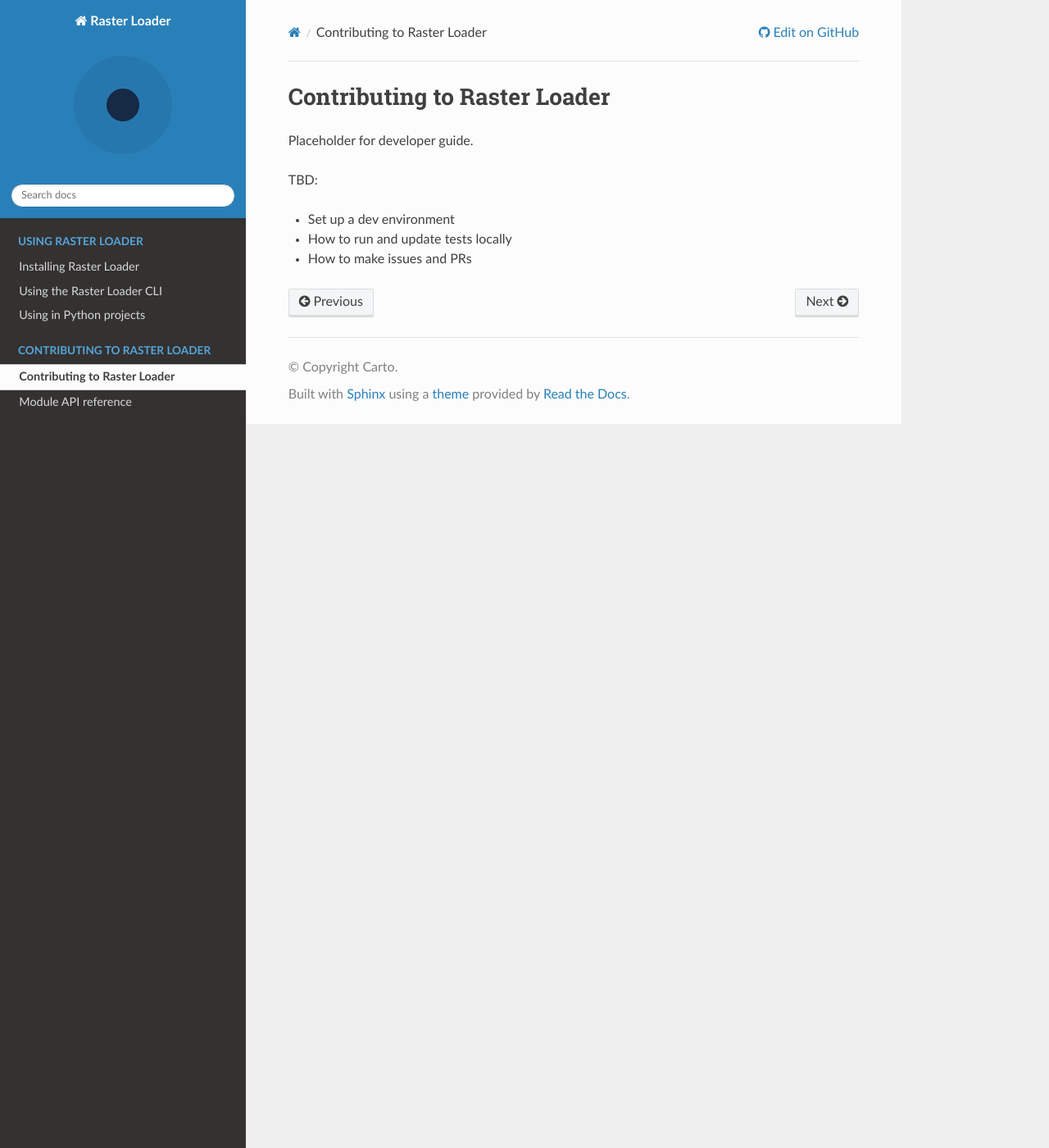
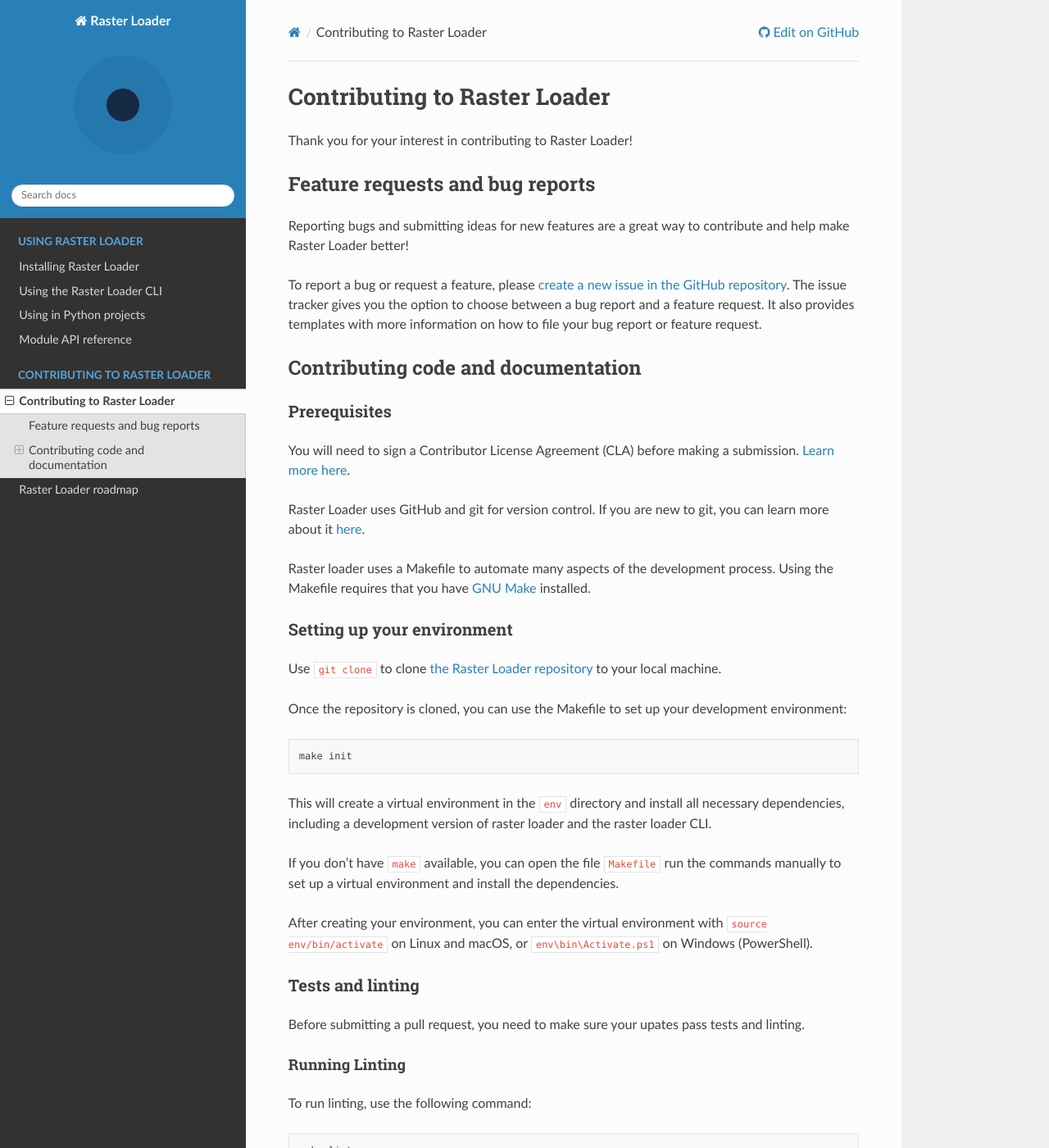
Before and after one commit to CartoDB/raster-loader, a Sphinx documentation site: the page built from docs/source/developer_guide/contribute.md, in a window 1280 px wide and 1400 px high. Shown: the whole window at 82% size. Built offline with Sphinx 7.4.7 and the Read the Docs theme 2.0.0, drawn with Linux system fonts in a browser that asks for light colours; the version number could not be read and is left out; some of the changed text lies outside the part shown.

Commit message:
Add developer docs

````diff
--- a/docs/source/conf.py
+++ b/docs/source/conf.py
@@ -22,15 +22,23 @@ language = "en"
 # https://www.sphinx-doc.org/en/master/usage/configuration.html#general-configuration
 
 extensions = [
+    "myst_parser",
+    "sphinx_click",
+    "sphinx_rtd_theme",
     "sphinx.ext.autodoc",
     "sphinx.ext.coverage",
-    "sphinx_click",
-    "sphinx_rtd_theme",
     "sphinx.ext.napoleon",
 ]
 
 templates_path = ["_templates"]
 exclude_patterns = []
+
+source_suffix = {
+    '.rst': 'restructuredtext',
+    '.txt': 'markdown',
+    '.md': 'markdown',
+}
+
 
 # -- Options for HTML output -------------------------------------------------
 # https://www.sphinx-doc.org/en/master/usage/configuration.html#options-for-html-output
--- /dev/null
+++ b/docs/source/developer_guide/contribute.md
@@ -0,0 +1,2 @@
+```{include} ../../../CONTRIBUTING.md
+```
--- a/docs/source/developer_guide/contribute.rst
+++ /dev/null
@@ -1,12 +0,0 @@
-.. _contribute:
-
-Contributing to Raster Loader
-=============================
-
-Placeholder for developer guide.
-
-TBD:
-
-* Set up a dev environment
-* How to run and update tests locally
-* How to make issues and PRs
--- /dev/null
+++ b/docs/source/developer_guide/roadmap.md
@@ -0,0 +1,2 @@
+```{include} ../../../ROADMAP.md
+```
--- a/docs/source/index.rst
+++ b/docs/source/index.rst
@@ -21,10 +21,11 @@ This documentation contains the following sections:
    user_guide/installation
    user_guide/cli
    user_guide/use_with_python
+   user_guide/modules/raster_loader
 
 .. toctree::
    :caption: Contributing to Raster Loader
    :maxdepth: 1
 
    developer_guide/contribute
-   developer_guide/modules/raster_loader
+   developer_guide/roadmap
--- a/docs/source/user_guide/installation.rst
+++ b/docs/source/user_guide/installation.rst
@@ -8,6 +8,14 @@ Raster Loader is available on PyPI_ and can be installed with pip_:
 .. code-block:: bash
 
    pip install raster-loader
+
+To install from source:
+
+.. code-block:: bash
+
+   git clone https://github.com/cartodb/raster-loader
+   cd raster-loader
+   pip install .
 
 .. tip::
 
````
Also changed, not shown: raster_loader/__init__.py (+6 -1 lines), requirements-dev.txt (+13 -12 lines), docs/source/user_guide/modules/raster_loader.cli.rst (renamed from docs/source/developer_guide/modules/raster_loader.cli.rst), docs/source/user_guide/modules/raster_loader.rst (renamed from docs/source/developer_guide/modules/raster_loader.rst).
